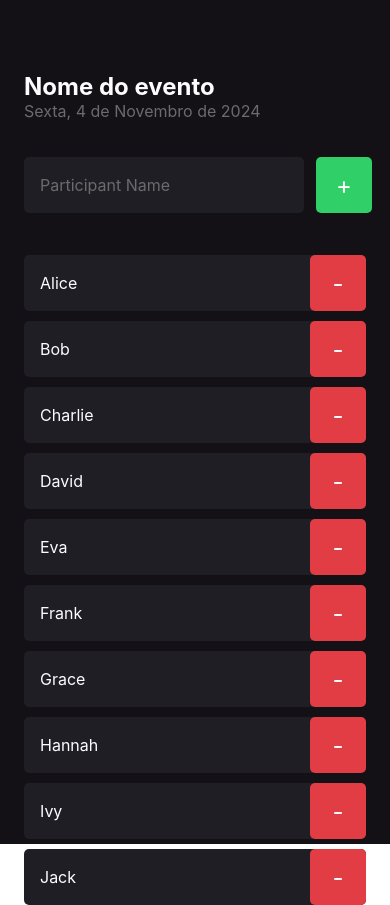
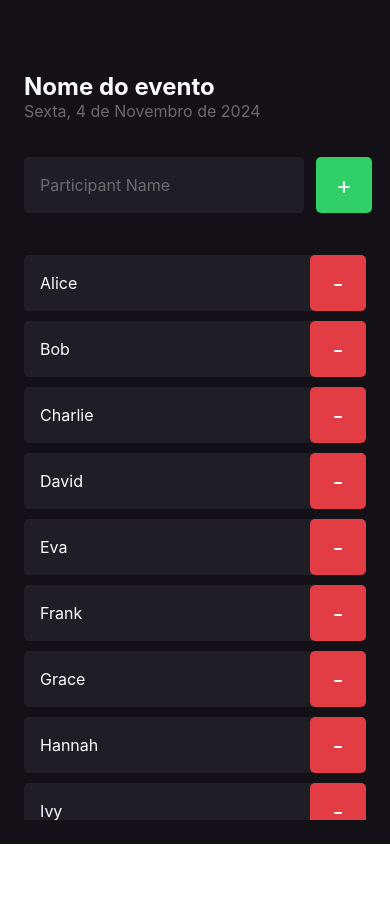
Before and after one commit to felipekejo/imhere-RN, a React Native app: screen / in a window 390 px wide. After the commit the page ends 844 px from the top, so only its background shows below. Built offline with nearby package versions, Linux system fonts and the light colour scheme.

Commit message:
add flat tlist

```diff
--- a/src/screens/Home/index.tsx
+++ b/src/screens/Home/index.tsx
@@ -1,4 +1,4 @@
-import { Text, TextInput, TouchableOpacity, View } from 'react-native';
+import { FlatList, Text, TextInput, TouchableOpacity, View } from 'react-native';
 import { Participant } from '../../components/Participant';
 import { styles } from './styles';
 
@@ -30,10 +30,15 @@ export function Home() {
           </Text>
         </TouchableOpacity>
       </View>
-
-      {participants.map((participant, index)=>(
-         <Participant key={index} name={participant} onRemove={()=>handleRemoveParticipant(participant)}/>
-      ))}
+      <FlatList
+        data={participants}
+        keyExtractor={(item)=>item}
+        renderItem={({item})=>(
+          <Participant name={item} onRemove={()=>handleRemoveParticipant(item)}/>
+        )}
+        showsVerticalScrollIndicator={false}
+        ListEmptyComponent={<Text style={styles.emptyList}>No participants yet</Text>}
+      />
 
 
 
--- a/src/screens/Home/styles.ts
+++ b/src/screens/Home/styles.ts
@@ -43,6 +43,12 @@ export const styles = StyleSheet.create({
     flexDirection:'row',
     marginTop:36,
     marginBottom:42
+  },
+  emptyList:{
+    color:'#fdfcfe',
+    fontSize:16,
+    textAlign:'center',
+    marginTop:48
   }
 
 });
```
